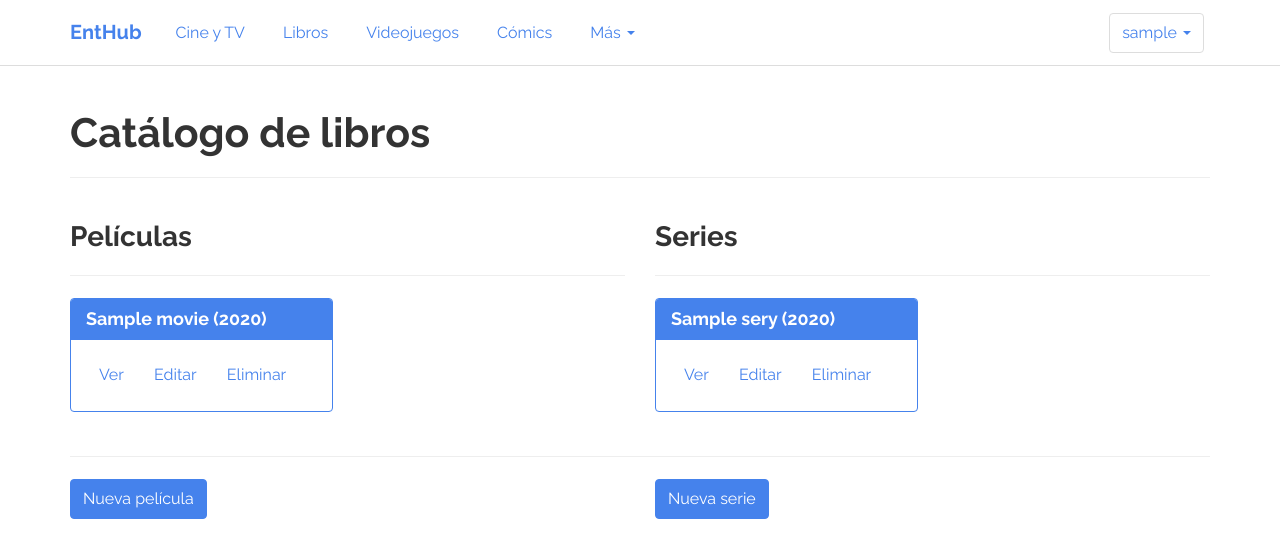
After one commit to juanmtriguero/EntHub, a Django app: a page that uses EntHub/templates/base/header.html in a window 1280 px wide. The commit adds this page. Shown: the top 558 px of the page. Run offline with Django 3.2, Linux system fonts and the light colour scheme; a user stored in the database is signed in; tables that the repository leaves empty hold one stand-in row (values such as "Sample post"); some libraries are stand-ins or nearby versions.

Commit message:
Vista de listar películas y series

```diff
--- a/EntHub/items/urls.py
+++ b/EntHub/items/urls.py
@@ -8,4 +8,6 @@ urlpatterns = [
 	url(r'^books/new$', login_required(views.BookCreate.as_view()), name='book_create'),
 	url(r'^books/edit/(?P<pk>\d+)/', login_required(views.BookUpdate.as_view()), name='book_update'),
 	url(r'^books/delete/(?P<pk>\d+)/', login_required(views.BookDelete.as_view()), name='book_delete'),
+
+	url(r'^films$', login_required(views.FilmTVList.as_view()), name='film_tv_list'),
 ]
--- a/EntHub/items/views.py
+++ b/EntHub/items/views.py
@@ -38,3 +38,15 @@ class BookDelete(DeleteView):
 	model = models.Book
 	template_name = 'items/book_delete.html'
 	success_url = reverse_lazy('items:book_list')
+
+# Films & TV
+
+class FilmTVList(ListView):
+	model = models.Movie
+	template_name = 'items/film_tv_list.html'
+	context_object_name = 'movie_list'
+
+	def get_context_data(self, **kwargs):
+	    context = super(FilmTVList, self).get_context_data(**kwargs)
+	    context['series_list'] = models.Series.objects.all()
+	    return context
--- a/EntHub/templates/base/header.html
+++ b/EntHub/templates/base/header.html
@@ -5,7 +5,7 @@
         </div>
         <div id="navbar" class="navbar-collapse collapse">
 			<ul class="nav navbar-nav">
-				<li><a href="#">Cine y TV</a></li>
+				<li><a href="{% url 'items:film_tv_list' %}">Cine y TV</a></li>
             	<li><a href="{% url 'items:book_list' %}">Libros</a></li>
             	<li><a href="#">Videojuegos</a></li>
             	<li><a href="#">Cómics</a></li>
--- a/EntHub/templates/items/book_list.html
+++ b/EntHub/templates/items/book_list.html
@@ -12,7 +12,7 @@
 		{% if object_list %}
 
 	  	{% for book in object_list %}
-		<div class="col-md-4">
+		<div class="col-md-3">
 			<div class="panel panel-primary">
 				<div class="panel-heading">
 					<h3 class="panel-title">{{book}}</h3>
@@ -28,7 +28,7 @@
 
 		{% else %}
 
-		<div class="alert alert-info">
+		<div class="alert alert-warning">
 			<span>No hay nada para mostrar</span>
 		</div>
 
--- /dev/null
+++ b/EntHub/templates/items/film_tv_list.html
@@ -0,0 +1,95 @@
+{% extends 'base/base.html' %}
+
+{% block content %}
+
+<div class="container">
+
+	<h1>Catálogo de libros</h1>
+	<hr/>
+
+	<div class="row">
+
+		<div class="col-md-6">
+
+			<h3>Películas</h3>
+			<hr/>
+
+			{% if movie_list %}
+
+		  	{% for movie in movie_list %}
+		  	<div class="row">
+				<div class="col-md-6">
+					<div class="panel panel-primary">
+						<div class="panel-heading">
+							<h3 class="panel-title">{{movie}}</h3>
+				  		</div>
+				  		<div class="panel-body">
+							<a href="/items/movies/{{movie.id}}" class="btn btn-link">Ver</a>
+							<a href="/items/movies/edit/{{movie.id}}" class="btn btn-link">Editar</a>
+							<a href="/items/movies/delete/{{movie.id}}" class="btn btn-link">Eliminar</a>
+				  		</div>
+					</div>
+				</div>
+			</div>
+		    {% endfor %}
+
+			{% else %}
+
+			<div class="alert alert-warning">
+				<span>No hay nada para mostrar</span>
+			</div>
+
+			{% endif %}
+
+		</div>
+
+		<div class="col-md-6">
+
+			<h3>Series</h3>
+			<hr/>
+
+			{% if series_list %}
+
+		  	{% for series in series_list %}
+		  	<div class="row">
+				<div class="col-md-6">
+					<div class="panel panel-primary">
+						<div class="panel-heading">
+							<h3 class="panel-title">{{series}}</h3>
+				  		</div>
+				  		<div class="panel-body">
+							<a href="/items/series/{{series.id}}" class="btn btn-link">Ver</a>
+							<a href="/items/series/edit/{{series.id}}" class="btn btn-link">Editar</a>
+							<a href="/items/series/delete/{{series.id}}" class="btn btn-link">Eliminar</a>
+				  		</div>
+					</div>
+				</div>
+			</div>
+		    {% endfor %}
+
+			{% else %}
+
+			<div class="alert alert-warning">
+				<span>No hay nada para mostrar</span>
+			</div>
+
+			{% endif %}
+
+		</div>
+
+	</div>
+
+	<hr/>
+
+	<div class="row">
+		<div class="col-md-6">
+			<a href="/items/movies/new" class="btn btn-primary">Nueva película</a>
+		</div>
+		<div class="col-md-6">
+			<a href="/items/series/new" class="btn btn-primary">Nueva serie</a>
+		</div>
+	</div>
+
+</div>
+
+{% endblock %}
```
